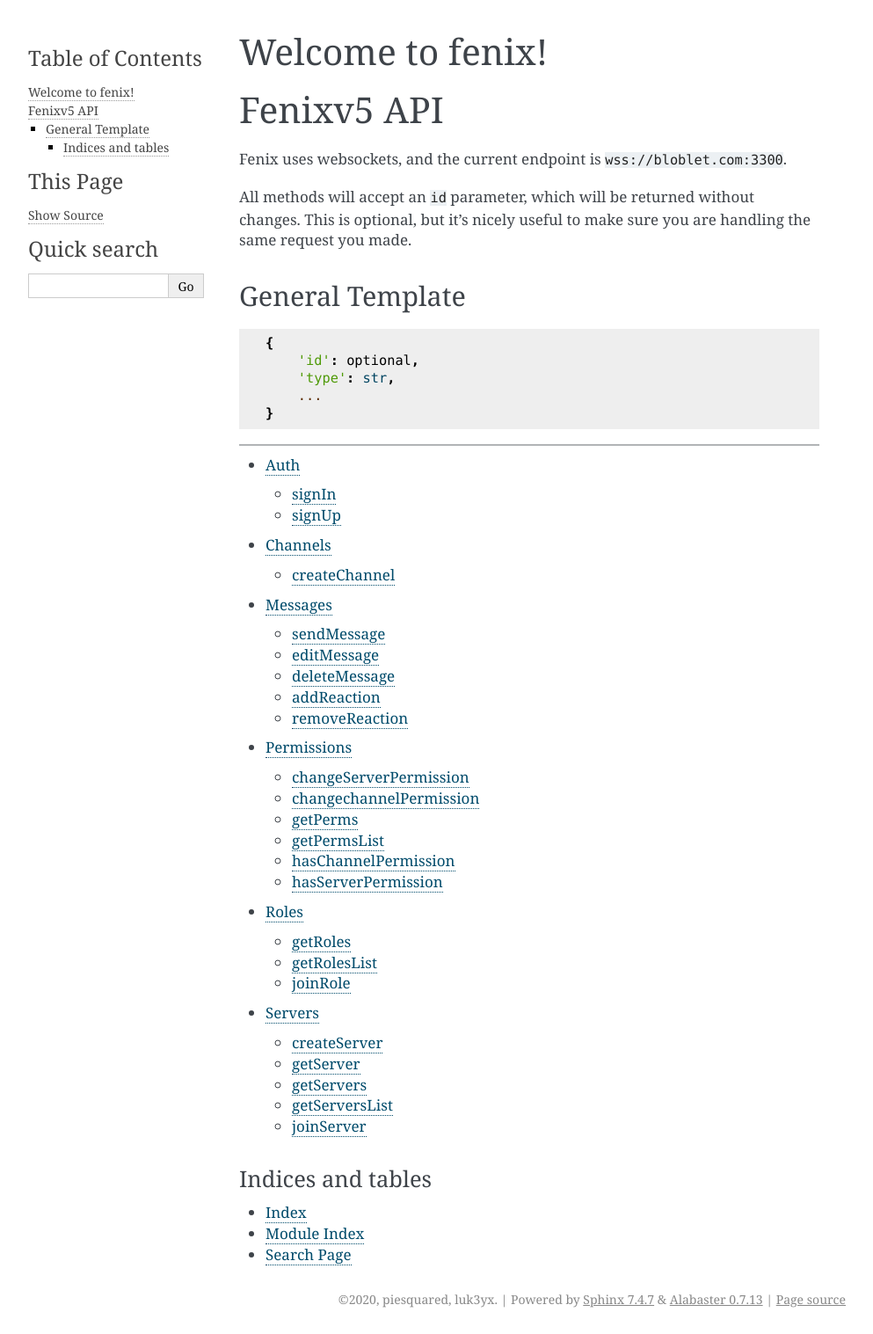
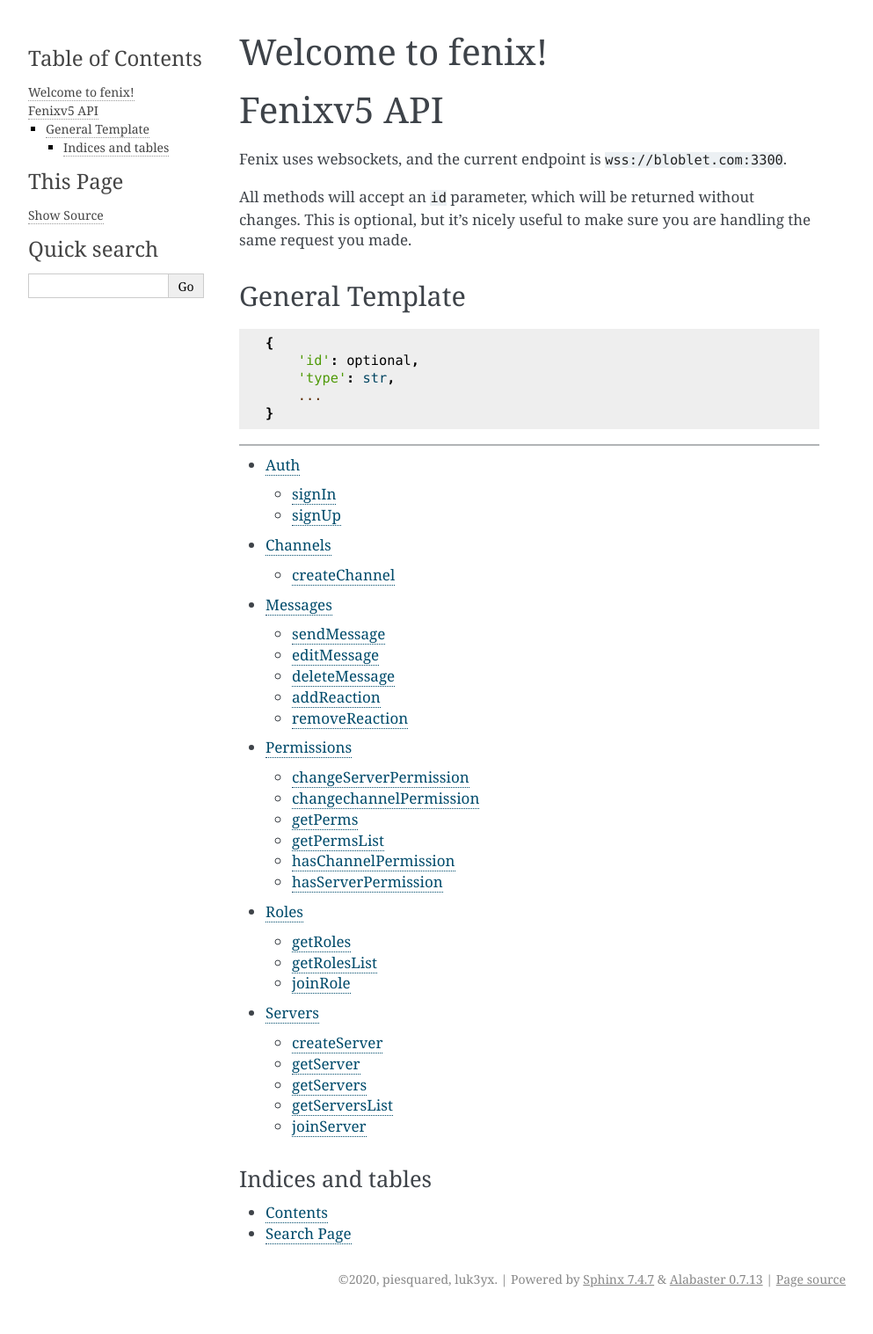
Before and after one commit to piecubed/fenixv5, a Sphinx documentation site: the page built from docs/index.rst, in a window 1280 px wide. Shown: the whole page at 88% size, without its empty margins (148-1141 px from the left). Built offline with Sphinx 7.4.7, drawn with Linux system fonts in a browser that asks for light colours; after the commit the page ends 1494 px from its top, so only the background shows below that.

Commit message:
Make a contents page

```diff
--- a/docs/index.rst
+++ b/docs/index.rst
@@ -38,6 +38,5 @@
 
 Indices and tables
 ^^^^^^^^^^^^^^^^
-* :ref:`genindex`
-* :ref:`modindex`
+* :ref:`contents`
 * :ref:`search`
```
